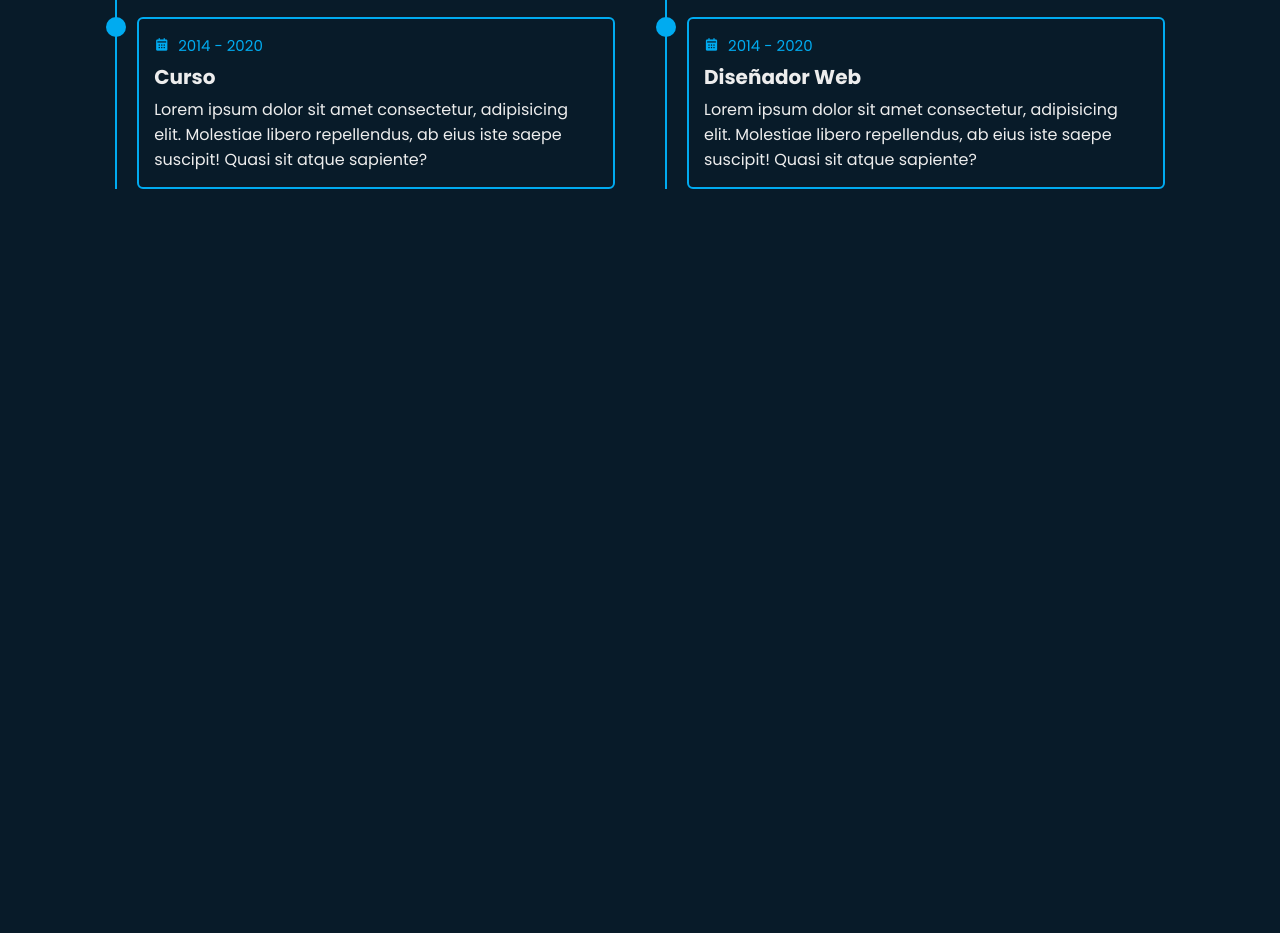
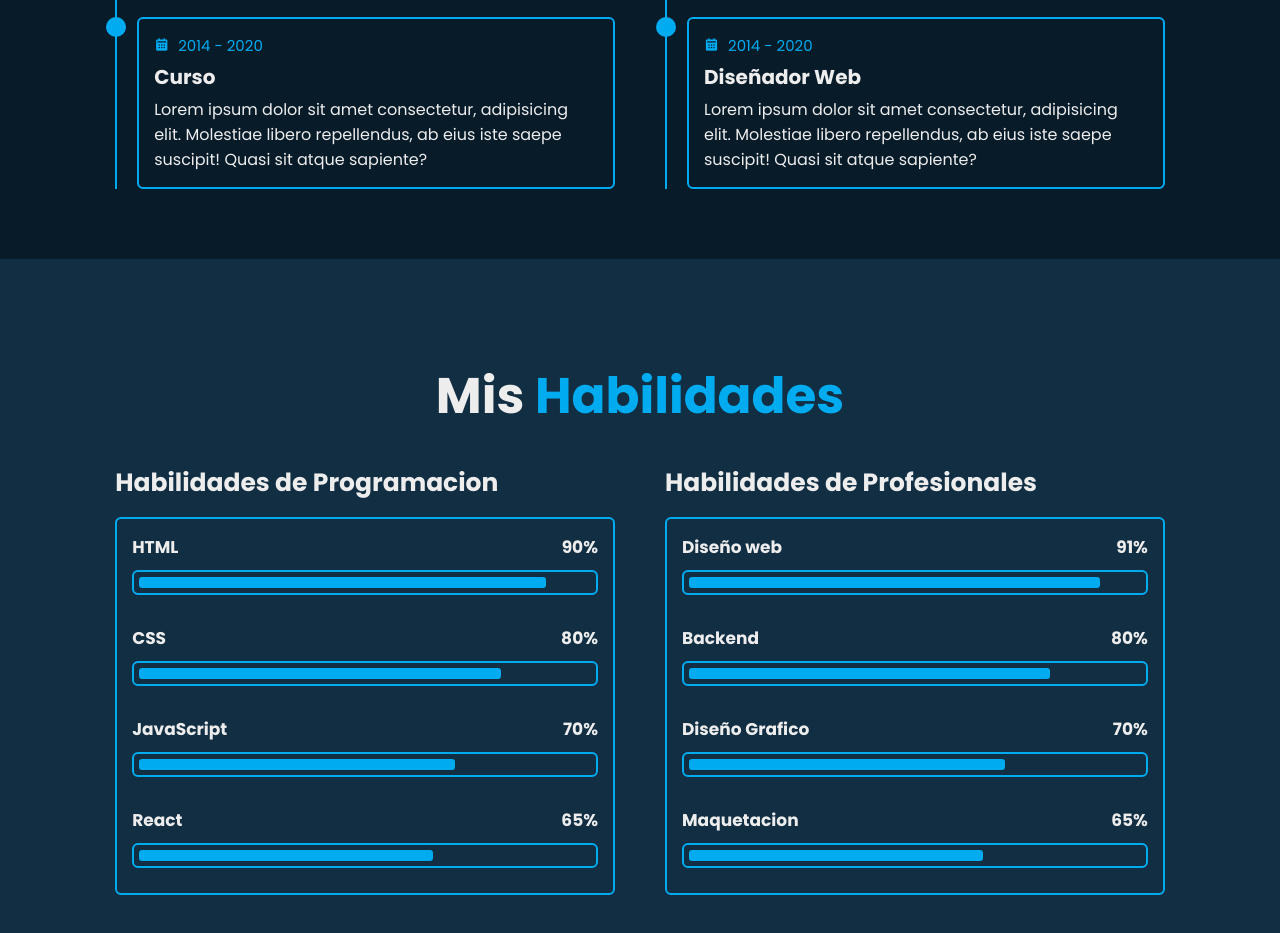
Before and after one commit to s0usaa/Portfolio-HTML-CSS-JS, a plain HTML site: page index.html in a window 1280 px wide. Shown: the part 2225-3158 px from the top of the page. Before the commit the page ends 2484 px from the top, so only its background shows below. Drawn offline with nearby package versions, Linux system fonts and the light colour scheme.

Commit message:
feat: Diseño de cuadros de habilidades y barras de experiencia

```diff
--- a/index.html
+++ b/index.html
@@ -143,6 +143,70 @@
             </div>
         </div>
     </section>
+
+    <!-- Diseño de la seccion de Skills -->
+
+    <section class="skills" id="skills">
+        <h2 class="heading">Mis <span>Habilidades</span></h2>
+
+        <div class="skills-row">
+            <div class="skills-column">
+                <h3 class="title">Habilidades de Programacion</h3>
+
+                <div class="skills-box">
+                    <div class="skills-content">
+                        <div class="progress">
+                            <h3>HTML <span>90%</span></h3>
+                            <div class="bar"><span></span></div>
+                        </div>
+
+                        <div class="progress">
+                            <h3>CSS <span>80%</span></h3>
+                            <div class="bar"><span></span></div>
+                        </div>
+
+                        <div class="progress">
+                            <h3>JavaScript <span>70%</span></h3>
+                            <div class="bar"><span></span></div>
+                        </div>
+
+                        <div class="progress">
+                            <h3>React <span>65%</span></h3>
+                            <div class="bar"><span></span></div>
+                        </div>
+                    </div>
+                </div>
+            </div>
+
+            <div class="skills-column">
+                <h3 class="title">Habilidades de Profesionales</h3>
+
+                <div class="skills-box">
+                    <div class="skills-content">
+                        <div class="progress">
+                            <h3>Diseño web <span>91%</span></h3>
+                            <div class="bar"><span></span></div>
+                        </div>
+
+                        <div class="progress">
+                            <h3>Backend <span>80%</span></h3>
+                            <div class="bar"><span></span></div>
+                        </div>
+
+                        <div class="progress">
+                            <h3>Diseño Grafico <span>70%</span></h3>
+                            <div class="bar"><span></span></div>
+                        </div>
+
+                        <div class="progress">
+                            <h3>Maquetacion <span>65%</span></h3>
+                            <div class="bar"><span></span></div>
+                        </div>
+                    </div>
+                </div>
+            </div>
+        </div>
+    </section>
     <script src="index.js"></script>
 </body>
 </html>
--- a/style.css
+++ b/style.css
@@ -398,3 +398,94 @@ span {
     font-size: 1.6rem;
     padding-top: .5rem;
 }
+
+/* diseño parte de skills */
+
+.skills {
+    min-height: auto;
+    padding-bottom: 7rem;
+    background: var(--second-bg-color);
+}
+
+.skills .skills-row {
+    display: flex;
+    flex-wrap: wrap;
+    gap: 5rem;
+}
+
+.skills-row .skills-column {
+    flex: 1 1 40rem;
+}
+
+.skills-column .title {
+    font-size: 2.5rem;
+    margin: 0 0 1.5rem;
+}
+
+.skills-box .skills-content {
+    position: relative;
+    border: .2rem solid var(--main-color);
+    border-radius: .6rem;
+    padding: .5rem 1.5rem;
+}
+
+.skills-content .progress {
+    padding: 1rem 0;
+}
+
+.skills-content .progress h3 {
+    font-size: 1.7rem;
+    display: flex;
+    justify-content: space-between;
+}
+
+.skills-content .progress h3 span {
+    color: var(--text-color);
+}
+
+.skills-content .progress .bar {
+    height: 2.5rem;
+    border-radius: .6rem;
+    border: .2rem solid var(--main-color);
+    padding: .5rem;
+    margin: 1rem 0;
+}
+
+.skills-content .progress .bar span {
+    display: block;
+    height: 100%;
+    border-radius: .3rem;
+    background: var(--main-color);
+}
+
+.skills-column:nth-child(1) .skills-content .progress:nth-child(1) .bar span {
+    width: 90%;
+}
+
+.skills-column:nth-child(1) .skills-content .progress:nth-child(2) .bar span {
+    width: 80%;
+}
+
+.skills-column:nth-child(1) .skills-content .progress:nth-child(3) .bar span {
+    width: 70%;
+}
+
+.skills-column:nth-child(1) .skills-content .progress:nth-child(4) .bar span {
+    width: 65%;
+}
+
+.skills-column:nth-child(2) .skills-content .progress:nth-child(1) .bar span {
+    width: 91%;
+}
+
+.skills-column:nth-child(2) .skills-content .progress:nth-child(2) .bar span {
+    width: 80%;
+}
+
+.skills-column:nth-child(2) .skills-content .progress:nth-child(3) .bar span {
+    width: 70%;
+}
+
+.skills-column:nth-child(2) .skills-content .progress:nth-child(4) .bar span {
+    width: 65%;
+}
```
